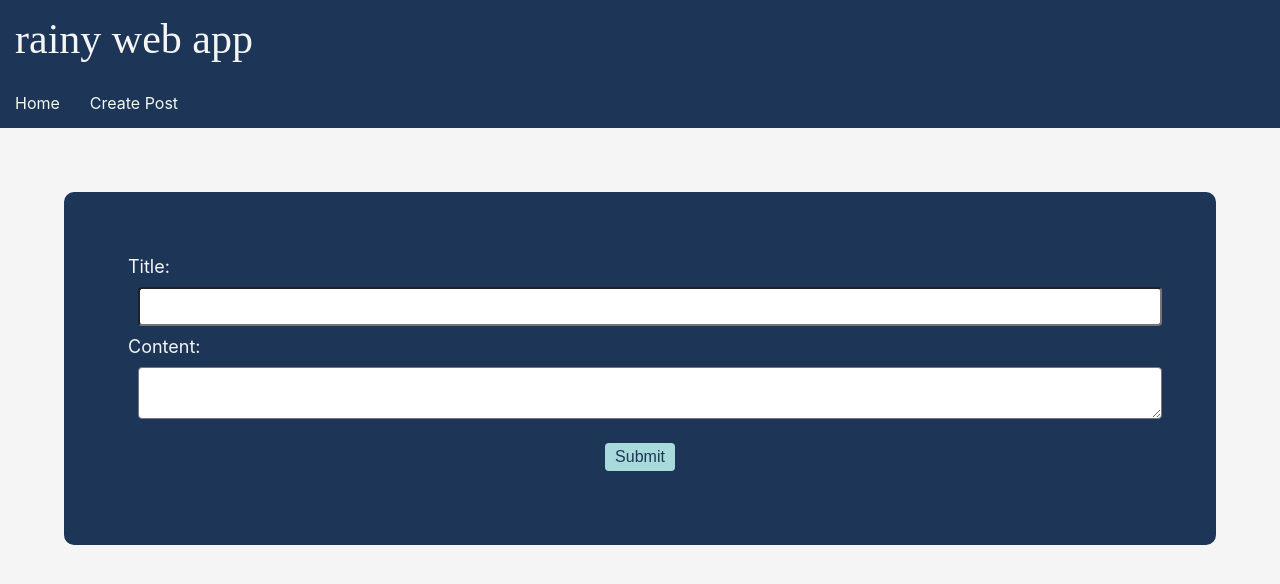
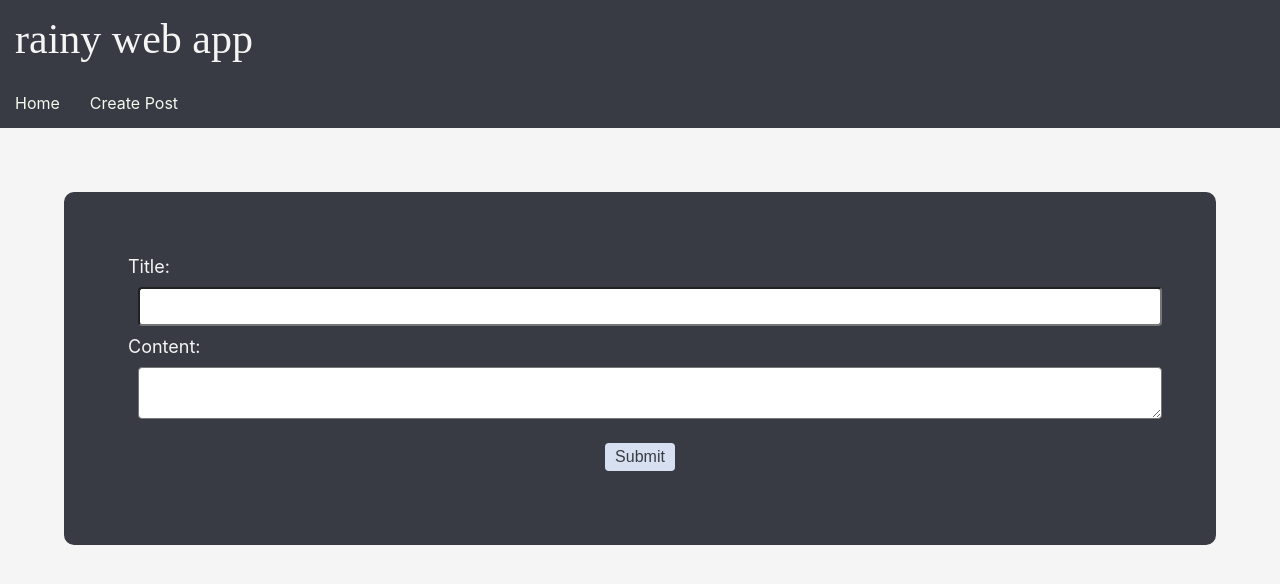
Before and after one commit to DenisIuga/web-dev-project, a React (Create React App) app in the folder client/: page /create in a window 1280 px wide. Shown: the top 584 px of the page. Built offline with nearby package versions, Linux system fonts and the light colour scheme.

Commit message:
color changes

```diff
--- a/client/src/App.css
+++ b/client/src/App.css
@@ -3,7 +3,7 @@
 }
 
 .App-header {
-  background-color: #1d3557;
+  background-color: #393b44;
   color: whitesmoke;
   font-size: 42px;
   font-family: 'Simplifica';
@@ -20,7 +20,7 @@ body {
 }
 
 ul.App-ul {
-  background-color: #1d3557;
+  background-color: #393b44;
   list-style-type: none;
   margin: 0;
   padding: 0;
@@ -39,5 +39,5 @@ li a {
 }
 
 a:hover {
-  color: #e63946;
+  color: #ff4d4d;
 }
--- a/client/src/components/postForm.css
+++ b/client/src/components/postForm.css
@@ -1,5 +1,5 @@
 .form-container {
-  background-color: #1d3557;
+  background-color: #393b44;
   margin: 5%;
   padding: 5%;
   border-radius: 10px;
@@ -17,8 +17,8 @@ input[type=text], textarea {
 }
 
 input[type=submit] {
-  background-color: #a8dadc;
-  color: #1d3557;
+  background-color: #d6e0f0;
+  color: #393b44;
   border: none;
   font-size: 16px;
   padding: 5px 10px;
--- a/client/src/components/posts.css
+++ b/client/src/components/posts.css
@@ -11,7 +11,7 @@ ul {
 li.Post-item {
   padding: 5%;
   margin: 5%;
-  background-color: #1d3557;
+  background-color: #393b44;
   color: whitesmoke;
   overflow: hidden;
   border-radius: 10px;
@@ -43,7 +43,7 @@ ul.Post-buttons {
 }
 
 .Delete-button {
-  background-color: #e63946;
+  background-color: #ff4d4d;
   border: none;
   color: whitesmoke;
   font-size: 16px;
@@ -55,12 +55,12 @@ ul.Post-buttons {
 
 .Delete-button:hover {
   background-color: whitesmoke;
-  color: #e63946;
+  color: #ff4d4d;
 }
 
 .Update-button {
-  background-color: #a8dadc;
-  color: #1d3557;
+  background-color: #d6e0f0;
+  color: #393b44;
   border: none;
   font-size: 16px;
   padding: 5px 10px;
@@ -74,7 +74,7 @@ ul.Post-buttons {
 }
 
 .update-container {
-  background-color: #a8dadc;
+  background-color: #d6e0f0;
   padding: 2%;
   margin: 2%;
   border-radius: 10px;
@@ -85,12 +85,12 @@ ul.Post-buttons {
   padding: 25%;
   font-size: 28px;
   font-weight: bold;
-  color: #1d3557;
+  color: #393b44;
 }
 
 .Error {
   padding: 25%;
   font-size: 28px;
   font-weight: bold;
-  color: #e63946;
+  color: #ff4d4d;
 }
```
